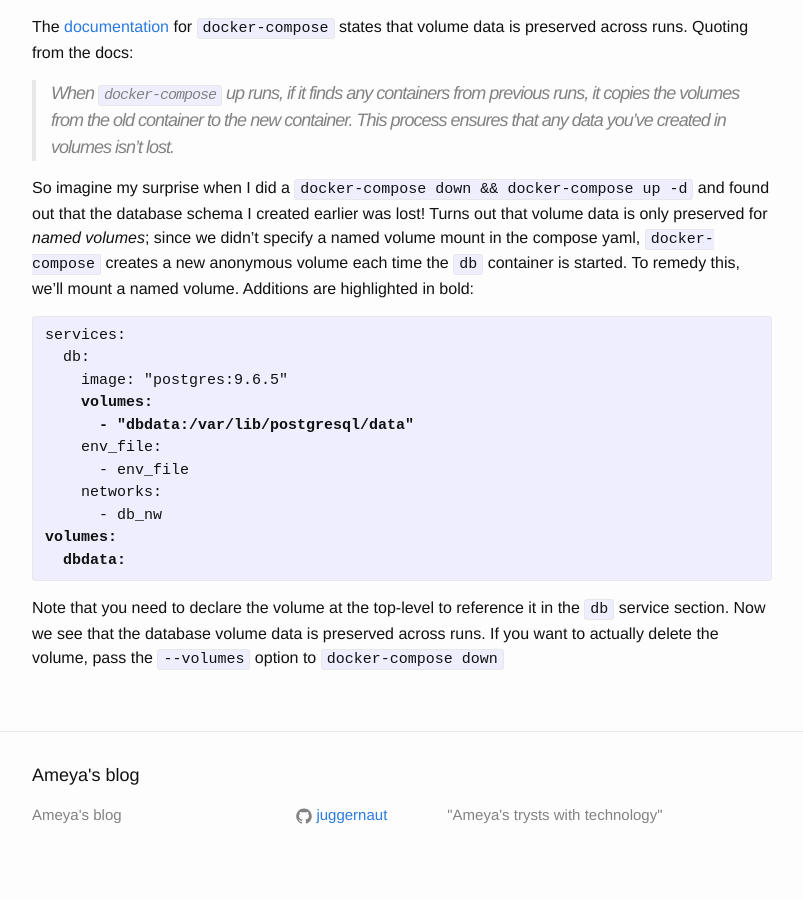
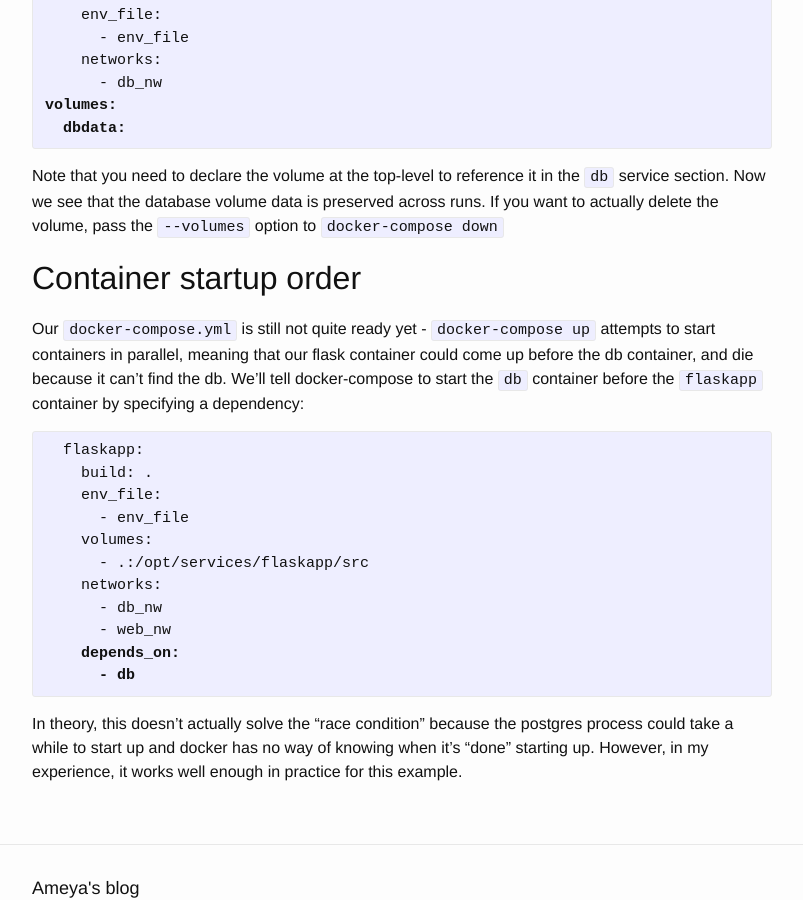
Before and after one commit to juggernaut/juggernaut.github.io, a Jekyll site: the page built from _posts/2017-09-18-docker-setup-compose.markdown, in a window 1280 px wide and 900 px high, scrolled down 3233 px. Shown: the whole window, without its empty margins (238-1041 px from the left). Built offline with Jekyll 4.4.1, drawn with Linux system fonts in a browser that asks for light colours; some of the changed text lies outside the part shown.

Commit message:
WIP: Compose post

```diff
--- a/_config.yml
+++ b/_config.yml
@@ -10,3 +10,6 @@ github_username:  juggernaut
 
 # Build settings
 markdown: kramdown
+future: true
+#plugins:
+#  - jekyll-time-to-read
--- a/_posts/2017-09-18-docker-setup-compose.markdown
+++ b/_posts/2017-09-18-docker-setup-compose.markdown
@@ -12,28 +12,9 @@ go here to try it out.
 
 ## Recap
 
-My 3-container setup is pictured below
+My 3-container setup is pictured below as explained in my [previous post]({{ site.baseurl }}{% post_url 2017-09-14-docker-migrating-legacy-links %}).
 
 ![Proposed Setup]({{ site.baseurl }}/assets/MigratingLegacyLinksProposedSetup.png)
-
-## Building the flask app container
-
-The application code itself is fairly simple; it displays a "Signup" form and stores the signup data in Postgres.
-The flask container is the only one we'll create a `Dockerfile` for (to install the python dependencies and the code into the container):
-
-{% highlight bash %}
-FROM python:3
-
-ENV PYTHONUNBUFFERED 1
-RUN mkdir -p /opt/services/flaskapp/src
-# We copy the requirements.txt file first to avoid cache invalidations
-COPY requirements.txt /opt/services/flaskapp/src/
-WORKDIR /opt/services/flaskapp/src
-RUN pip install -r requirements.txt
-COPY . /opt/services/flaskapp/src
-EXPOSE 5090
-CMD ["python", "app.py"]
-{% endhighlight %}
 
 ## First attempt
 
@@ -154,3 +135,27 @@ volumes:
 Note that you need to declare the volume at the top-level to reference it in the `db` service section.
 Now we see that the database volume data is preserved across runs. If you want to actually delete the volume,
 pass the `--volumes` option to `docker-compose down`
+
+## Container startup order
+
+Our `docker-compose.yml` is still not quite ready yet - `docker-compose up` attempts to start containers in parallel,
+meaning that our flask container could come up before the db container, and die because it can't find the db. We'll
+tell docker-compose to start the `db` container before the `flaskapp` container by specifying a dependency:
+
+<pre>
+  flaskapp:
+    build: .
+    env_file:
+      - env_file
+    volumes:
+      - .:/opt/services/flaskapp/src
+    networks:
+      - db_nw
+      - web_nw<b>
+    depends_on:
+      - db</b>
+</pre>
+
+In theory, this doesn't actually solve the "race condition" because the postgres process could take a while to start up
+and docker has no way of knowing when it's "done" starting up. However, in my experience, it works well enough in practice
+for this example.
```
